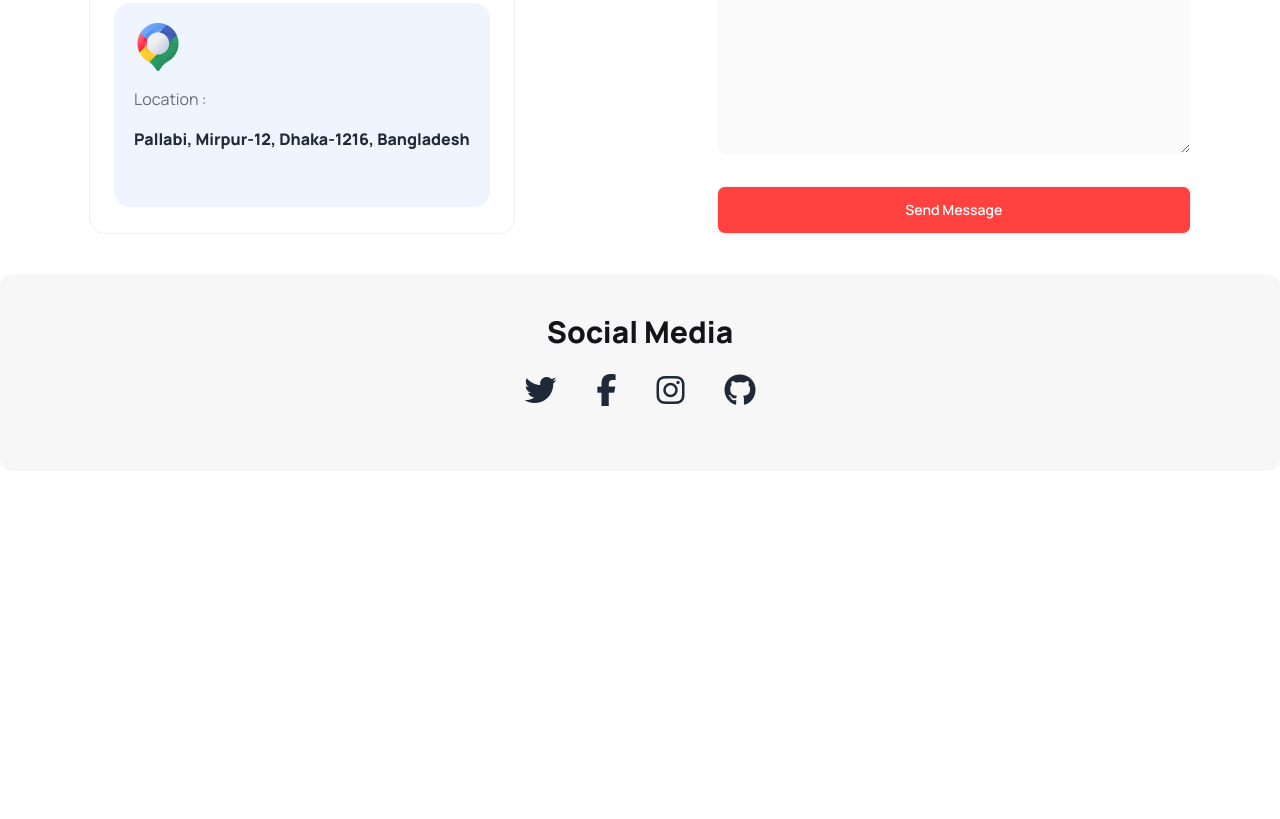
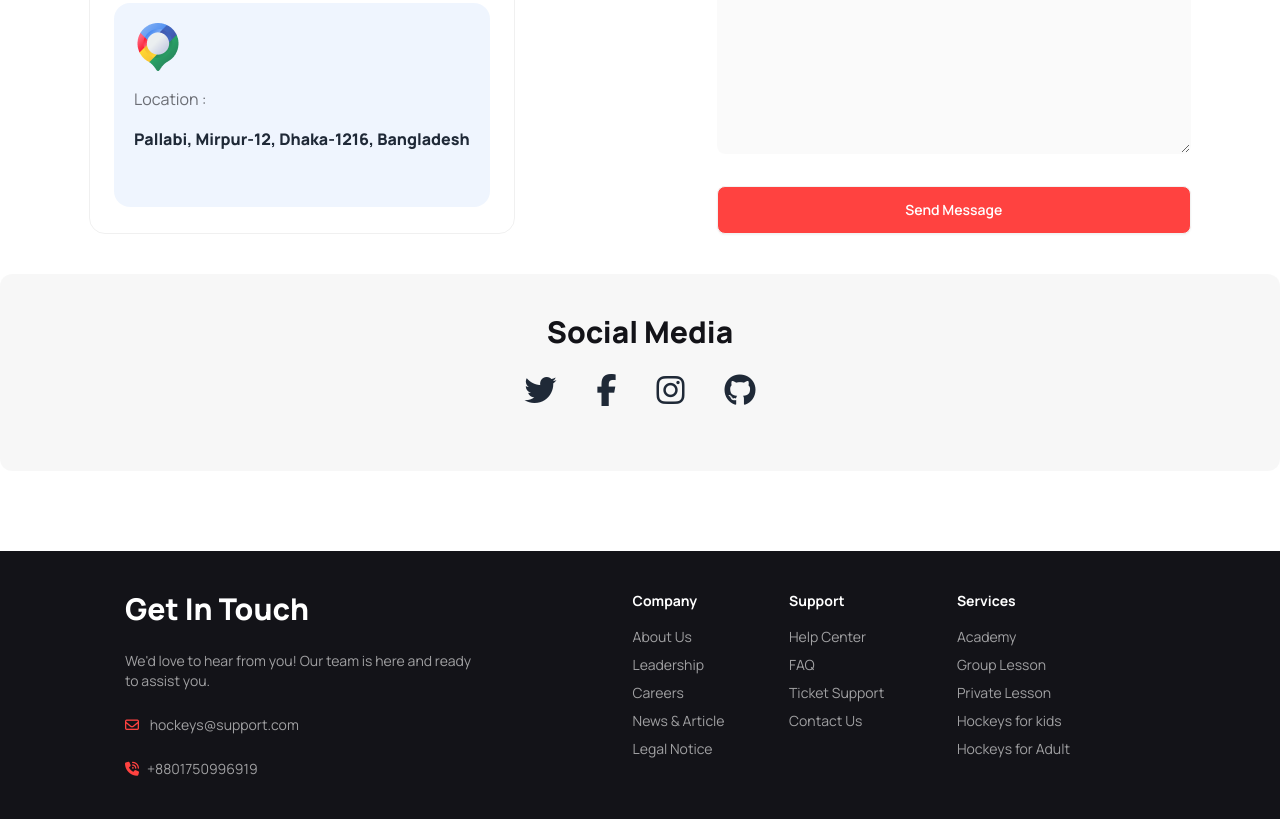
Before and after one commit to MuhammadTanvirHasan98/Hokeys-Website-PH_3, a plain HTML site: page index.html in a window 1280 px wide. Shown: the part 4899-5718 px from the top of the page. Before the commit the page ends 5450 px from the top, so only its background shows below. Drawn offline with nearby package versions, Linux system fonts and the light colour scheme.

Commit message:
Footer Section Done

```diff
--- a/index.html
+++ b/index.html
@@ -576,6 +576,49 @@
               </div>
             </section>
           </main>
+      <!-- Footer Section  -->
+          <footer class=" mx-auto footer p-10 bg-[#131318] text-white mt-16">
+            <div class="mx-auto flex flex-col items-center lg:items-start">
+              <h3 class="text-3xl font-extrabold ">Get In Touch</h3>
+              <p class=" mt-4 text-[#FFFFFF99] text-center lg:text-left lg:max-w-[350px]">
+                We'd love to hear from you! Our team is here and ready to assist you.</p>
+              <h3 class="text-[#FFFFFF99] mt-4"><i
+                  class="fa-regular fa-envelope mr-2 text-pm"></i>
+                hockeys@support.com
+              </h3>
+              <h3 class="text-[#FFFFFF99] mt-4"><i
+                  class="fa-solid fa-phone-volume text-pm mr-2"></i>+8801750996919
+              </h3>
+            </div>
+            <div class="flex flex-row w-full justify-evenly">
+              <div
+                class="text-[#FFFFFF99] flex flex-col gap-2 items-center lg:items-start ">
+                <h3 class="text-white font-bold mb-2">Company</h3>
+                <a class="link link-hover">About Us</a>
+                <a class="link link-hover">Leadership</a>
+                <a class="link link-hover">Careers</a>
+                <a class="link link-hover">News & Article</a>
+                <a class="link link-hover">Legal Notice</a>
+              </div>
+              <div
+                class="text-[#FFFFFF99] flex flex-col gap-2 items-center lg:items-start">
+                <h3 class="text-white font-bold mb-2">Support</h3>
+                <a class="link link-hover">Help Center</a>
+                <a class="link link-hover">FAQ</a>
+                <a class="link link-hover">Ticket Support</a>
+                <a class="link link-hover">Contact Us</a>
+              </div>
+            </div>
+            <div
+              class="text-[#FFFFFF99] flex flex-col items-center lg:items-start mx-auto lg:mx-0">
+              <h3 class=" text-white font-bold mb-2">Services</h3>
+              <a class="link link-hover">Academy</a>
+              <a class="link link-hover">Group Lesson</a>
+              <a class="link link-hover">Private Lesson</a>
+              <a class="link link-hover">Hockeys for kids</a>
+              <a class="link link-hover">Hockeys for Adult</a>
+            </div>
+          </footer>
 
       </body>
     </html>
```
